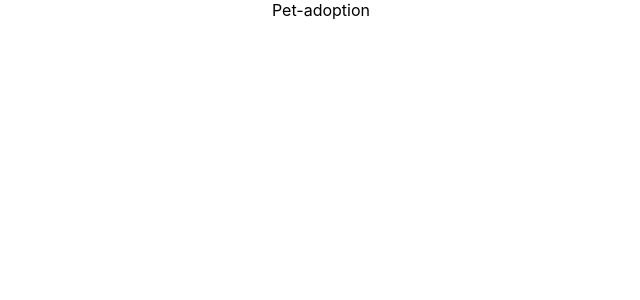
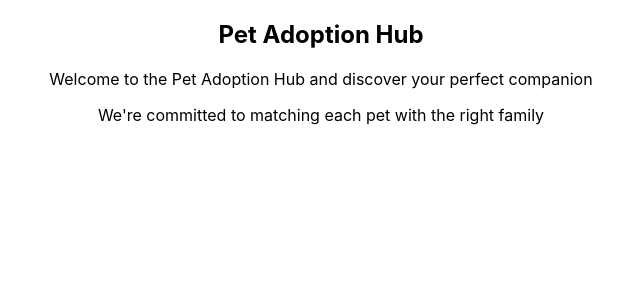
Before and after one commit to IsmaelNjama/pet-adoption-frontend, a React (Create React App) app: page / in a window 1280 px wide. Shown: the top 300 px of the page, without its empty margins (319-959 px from the left). Built offline with nearby package versions, Linux system fonts and the light colour scheme.

Commit message:
added header contents

```diff
--- a/package.json
+++ b/package.json
@@ -7,6 +7,7 @@
     "@testing-library/react": "^13.4.0",
     "@testing-library/user-event": "^13.5.0",
     "react": "^18.2.0",
+    "react-bootstrap": "^2.8.0",
     "react-dom": "^18.2.0",
     "react-scripts": "5.0.1",
     "web-vitals": "^2.1.4"
--- a/src/App.js
+++ b/src/App.js
@@ -1,8 +1,13 @@
 import logo from "./logo.svg";
 import "./App.css";
+import HomePage from "./pages/HomePage";
 
 function App() {
-  return <div className="App">Pet-adoption</div>;
+  return (
+    <div className="App">
+      <HomePage />
+    </div>
+  );
 }
 
 export default App;
--- /dev/null
+++ b/src/components/Header.jsx
@@ -0,0 +1,15 @@
+import React from "react";
+
+function Header() {
+  return (
+    <div>
+      <h2>Pet Adoption Hub</h2>
+      <p>Welcome to the Pet Adoption Hub and discover your perfect companion</p>
+      <section>
+        We're committed to matching each pet with the right family
+      </section>
+    </div>
+  );
+}
+
+export default Header;
--- /dev/null
+++ b/src/pages/HomePage.jsx
@@ -0,0 +1,12 @@
+import React from "react";
+import Header from "../components/Header";
+
+function HomePage() {
+  return (
+    <div>
+      <Header />
+    </div>
+  );
+}
+
+export default HomePage;
```
Also changed, not shown: src/components/buttons/LoginButton.jsx (added, +7 -0 lines), src/components/buttons/SignUpButton.jsx (added, +7 -0 lines), 1 other file (tests, documents, lock files or other folders).
